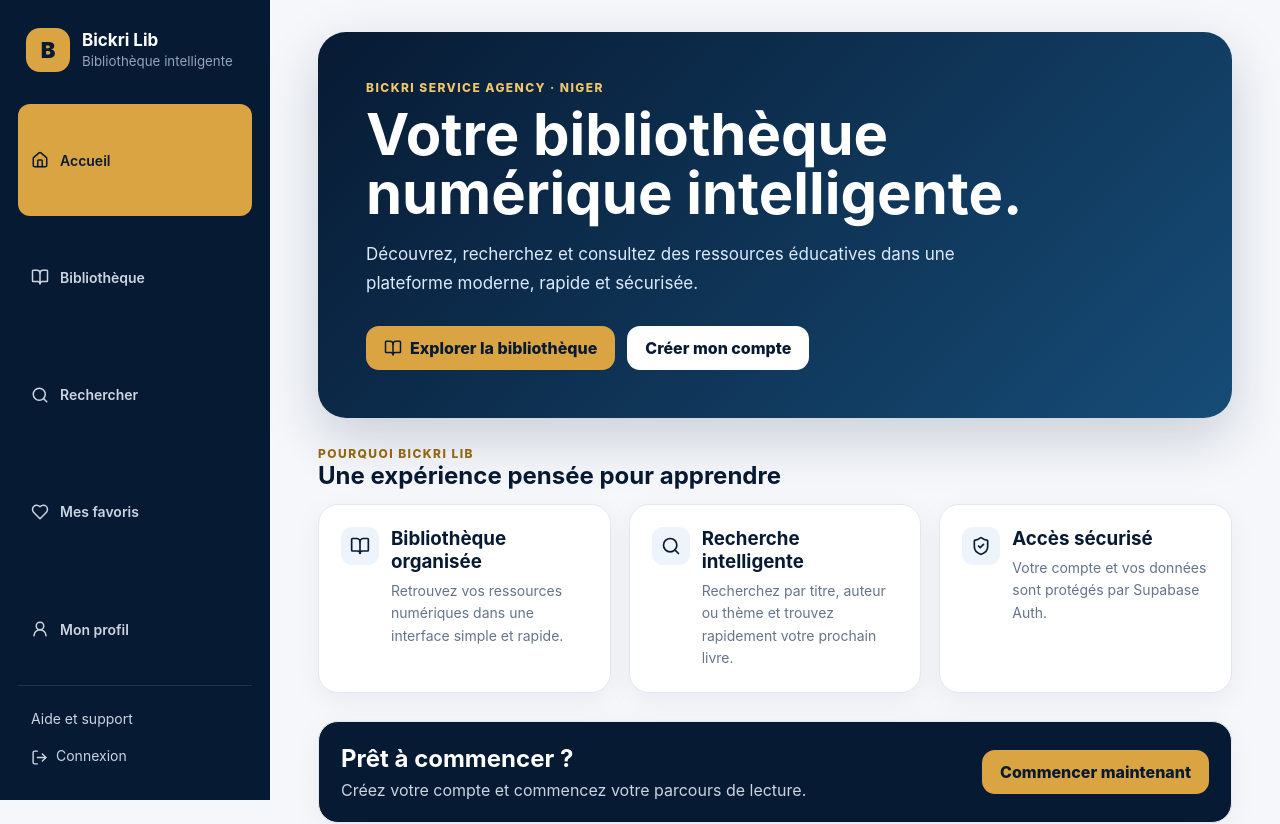
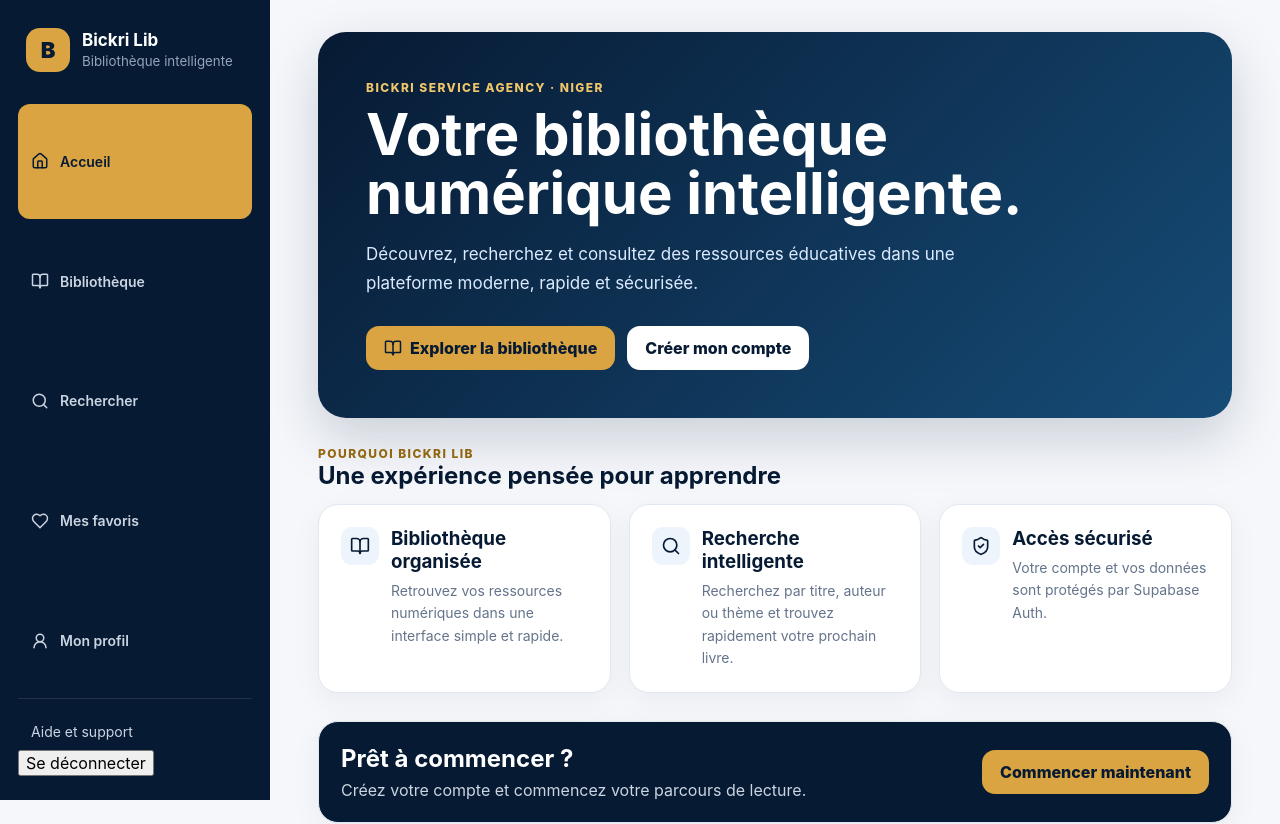
Before and after one commit to mabdourahamane886-lang/Bickri-lib, a Next.js app: page / in a window 1280 px wide. Shown: the top 824 px of the page. Built offline with nearby package versions, Linux system fonts and the light colour scheme.

Commit message:
fix: connect sidebar profile and secure logout

```diff
--- a/components/sidebar.tsx
+++ b/components/sidebar.tsx
@@ -1,16 +1,17 @@
 "use client";
 
-import { BookOpen, Heart, Home, LogOut, Menu, Search, UserRound, X } from "lucide-react";
+import { BookOpen, Heart, Home, Menu, Search, UserRound, X } from "lucide-react";
 import Link from "next/link";
 import { usePathname } from "next/navigation";
 import { useState } from "react";
+import { LogoutButton } from "@/components/auth/logout-button";
 
 const links = [
   { label: "Accueil", href: "/", icon: Home },
   { label: "Bibliothèque", href: "/books", icon: BookOpen },
   { label: "Rechercher", href: "/books", icon: Search },
   { label: "Mes favoris", href: "/dashboard", icon: Heart },
-  { label: "Mon profil", href: "/dashboard", icon: UserRound },
+  { label: "Mon profil", href: "/profile", icon: UserRound },
 ];
 
 export default function Sidebar() {
@@ -27,7 +28,7 @@
       <nav className="nav">
         {links.map(({label,href,icon:Icon}) => { const active = href === "/" ? pathname === "/" : pathname.startsWith(href); return <Link key={label} href={href} className={active ? "active" : ""} onClick={() => setOpen(false)}><Icon size={18}/>{label}</Link>; })}
       </nav>
-      <div className="sidebar-footer"><Link href="/dashboard">Aide et support</Link><Link href="/login"><LogOut size={17} style={{verticalAlign:"middle",marginRight:8}}/>Connexion</Link></div>
+      <div className="sidebar-footer"><Link href="/dashboard">Aide et support</Link><LogoutButton /></div>
     </aside>
   </>;
 }
```
